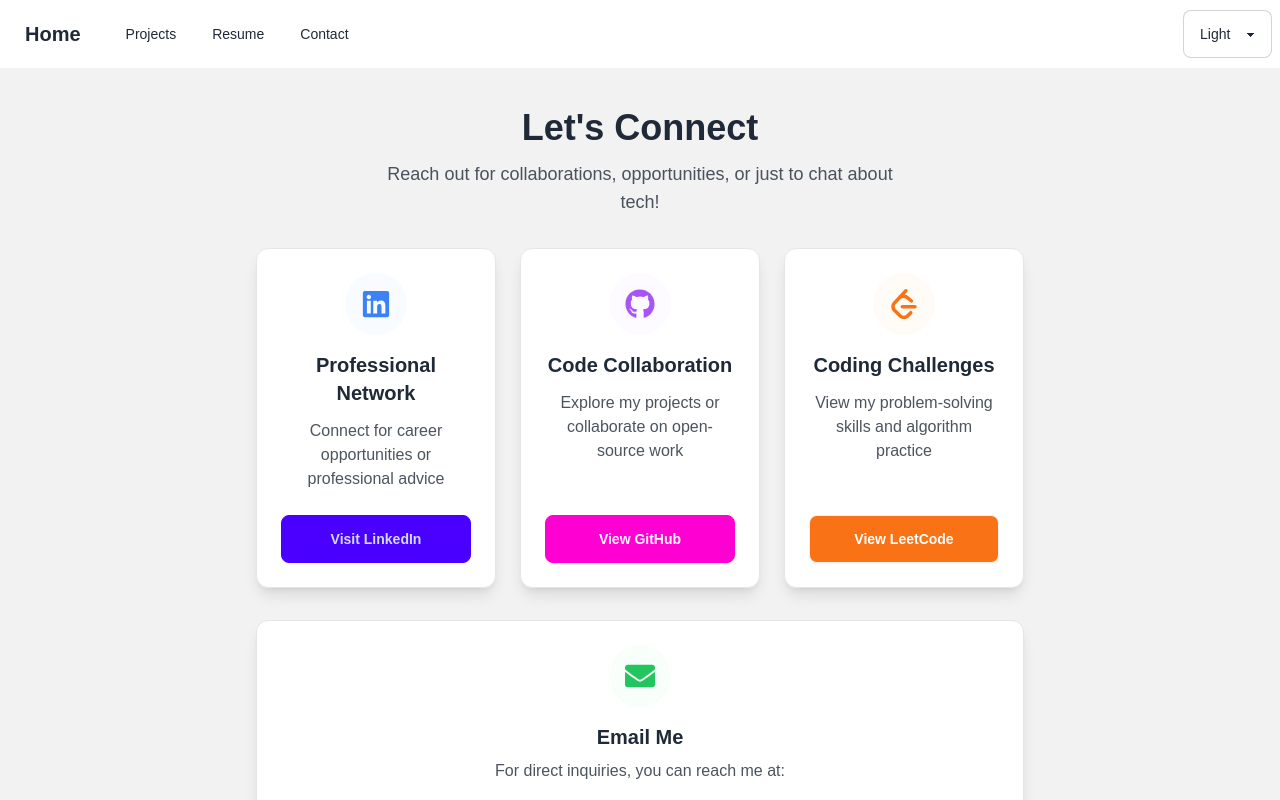
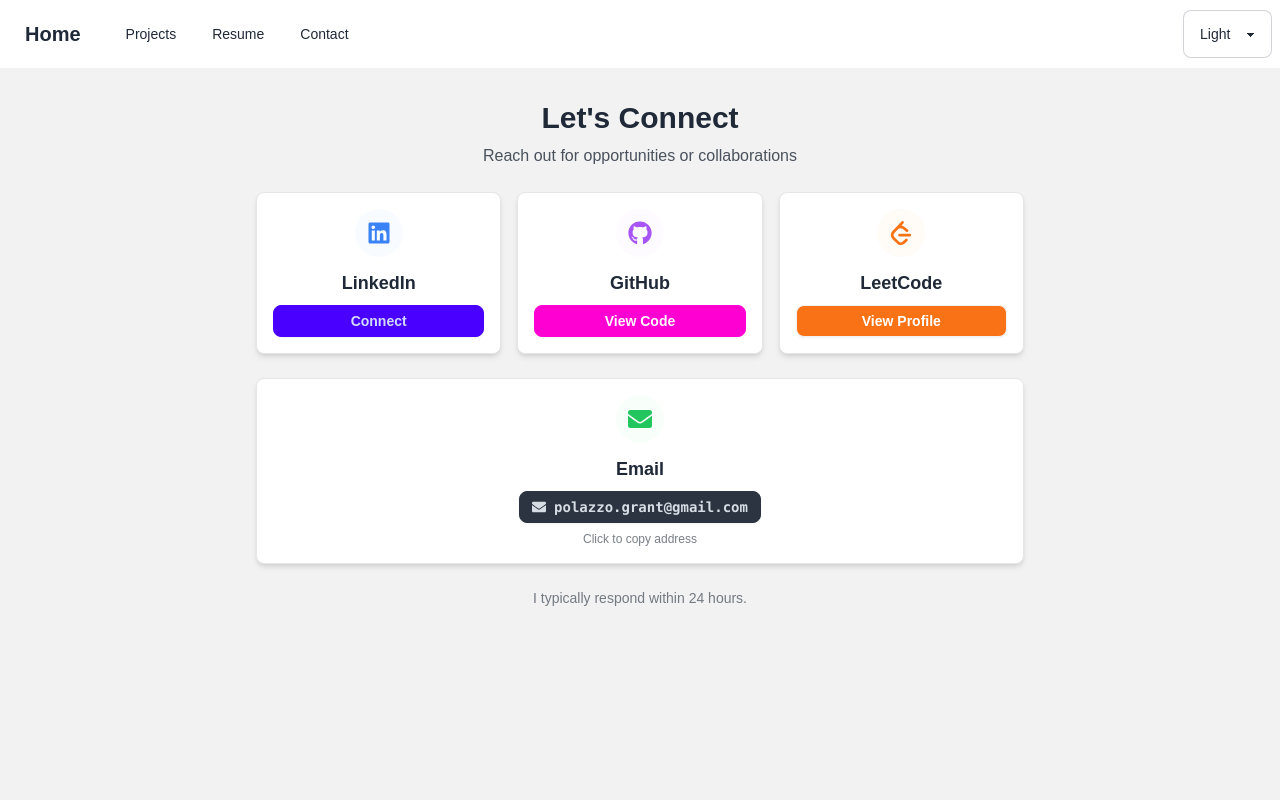
Before and after one commit to thatdudegrantt/personal-site, a Next.js app: page /contact in a window 1280 px wide. Shown: the top 800 px of the page. Built offline with nearby package versions, Linux system fonts and the light colour scheme; no server answers.

Commit message:
changed email  using react state
fixed/changed css, reduced padding, updated text to change w/ styles, simplified text to look professional, added visual consistency in gui.

```diff
--- a/src/app/contact/page.js
+++ b/src/app/contact/page.js
@@ -2,128 +2,126 @@
 import { FaLinkedin, FaGithub, FaEnvelope, FaCode } from "react-icons/fa";
 import { SiLeetcode } from "react-icons/si";
 import { motion } from "framer-motion";
+import { useEffect, useState } from "react";
 
 export default function Contact() {
+    const [email, setEmail] = useState('');
+    const [copied, setCopied] = useState(false);
+
+    useEffect(() => {
+        // Obfuscated email assembly
+        const parts = ['polazzo.grant', 'gmail.com'];
+        setEmail(parts.join('@'));
+    }, []);
+
     const handleEmailClick = () => {
-        const email = 'polazzo.grant' + '@' + 'gmail.com';
         navigator.clipboard.writeText(email);
-        alert('Email copied to clipboard!');
+        setCopied(true);
+        setTimeout(() => setCopied(false), 2000);
     };
 
     return (
-        <div className="min-h-screen bg-base-200 p-6 md:p-10">
-            <div className="max-w-3xl mx-auto space-y-8">
-                {/* Header */}
+        <div className="min-h-screen bg-base-200 p-4 md:p-8">
+            <div className="max-w-3xl mx-auto space-y-6">
+                {/* Compact Header */}
                 <div className="text-center">
-                    <h1 className="text-4xl font-bold text-base-content mb-3">Let's Connect</h1>
-                    <p className="text-lg text-base-content/80 max-w-lg mx-auto">
-                        Reach out for collaborations, opportunities, or just to chat about tech!
+                    <h1 className="text-3xl font-bold text-base-content mb-2">Let's Connect</h1>
+                    <p className="text-base-content/80">
+                        Reach out for opportunities or collaborations
                     </p>
                 </div>
 
-                {/* Contact Cards Grid - Now 3 columns */}
-                <div className="grid grid-cols-1 md:grid-cols-2 lg:grid-cols-3 gap-6">
+                {/* Compact Contact Cards - Equal Height */}
+                <div className="grid grid-cols-1 md:grid-cols-3 gap-4">
                     {/* LinkedIn Card */}
-                    <div className="bg-base-100 rounded-xl shadow-lg hover:shadow-xl transition-shadow duration-300 p-6 border border-base-300">
-                        <div className="flex flex-col items-center text-center h-full">
-                            <div className="bg-blue-100/20 p-4 rounded-full mb-4">
-                                <FaLinkedin className="text-blue-500 text-3xl" />
+                    <div className="bg-base-100 rounded-lg shadow-md hover:shadow-lg transition-shadow p-4 border border-base-300 flex flex-col h-full">
+                        <div className="flex flex-col items-center text-center flex-grow">
+                            <div className="bg-blue-100/20 p-3 rounded-full mb-3">
+                                <FaLinkedin className="text-blue-500 text-2xl" />
                             </div>
-                            <h2 className="text-xl font-semibold text-base-content mb-3">Professional Network</h2>
-                            <p className="text-base-content/80 mb-6 flex-grow">
-                                Connect for career opportunities or professional advice
-                            </p>
+                            <h2 className="text-lg font-semibold mb-2 text-base-content">LinkedIn</h2>
                             <a
                                 href="https://www.linkedin.com/in/grant-polazzo"
                                 target="_blank"
                                 rel="noopener noreferrer"
-                                className="btn btn-primary w-full mt-auto"
+                                className="btn btn-primary btn-sm w-full mt-auto"
                             >
-                                Visit LinkedIn
+                                Connect
                             </a>
                         </div>
                     </div>
 
                     {/* GitHub Card */}
-                    <div className="bg-base-100 rounded-xl shadow-lg hover:shadow-xl transition-shadow duration-300 p-6 border border-base-300">
-                        <div className="flex flex-col items-center text-center h-full">
-                            <div className="bg-purple-100/20 p-4 rounded-full mb-4">
-                                <FaGithub className="text-purple-500 text-3xl" />
+                    <div className="bg-base-100 rounded-lg shadow-md hover:shadow-lg transition-shadow p-4 border border-base-300 flex flex-col h-full">
+                        <div className="flex flex-col items-center text-center flex-grow">
+                            <div className="bg-purple-100/20 p-3 rounded-full mb-3">
+                                <FaGithub className="text-purple-500 text-2xl" />
                             </div>
-                            <h2 className="text-xl font-semibold text-base-content mb-3">Code Collaboration</h2>
-                            <p className="text-base-content/80 mb-6 flex-grow">
-                                Explore my projects or collaborate on open-source work
-                            </p>
+                            <h2 className="text-lg font-semibold mb-2 text-base-content">GitHub</h2>
                             <a
                                 href="https://github.com/thatdudegrantt"
                                 target="_blank"
                                 rel="noopener noreferrer"
-                                className="btn btn-secondary w-full mt-auto"
+                                className="btn btn-secondary btn-sm w-full mt-auto"
                             >
-                                View GitHub
+                                View Code
                             </a>
                         </div>
                     </div>
 
                     {/* LeetCode Card */}
-                    <div className="bg-base-100 rounded-xl shadow-lg hover:shadow-xl transition-shadow duration-300 p-6 border border-base-300">
-                        <div className="flex flex-col items-center text-center h-full">
-                            <div className="bg-orange-100/20 p-4 rounded-full mb-4">
-                                <SiLeetcode className="text-orange-500 text-3xl" />
+                    <div className="bg-base-100 rounded-lg shadow-md hover:shadow-lg transition-shadow p-4 border border-base-300 flex flex-col h-full">
+                        <div className="flex flex-col items-center text-center flex-grow">
+                            <div className="bg-orange-100/20 p-3 rounded-full mb-3">
+                                <SiLeetcode className="text-orange-500 text-2xl" />
                             </div>
-                            <h2 className="text-xl font-semibold text-base-content mb-3">Coding Challenges</h2>
-                            <p className="text-base-content/80 mb-6 flex-grow">
-                                View my problem-solving skills and algorithm practice
-                            </p>
+                            <h2 className="text-lg font-semibold mb-2 text-base-content">LeetCode</h2>
                             <a
                                 href="https://leetcode.com/thatdudegrant/"
                                 target="_blank"
                                 rel="noopener noreferrer"
-                                className="btn bg-orange-500 hover:bg-orange-600 text-white w-full mt-auto"
+                                className="btn bg-orange-500 hover:bg-orange-600 text-white btn-sm w-full mt-auto"
                             >
-                                View LeetCode
+                                View Profile
                             </a>
                         </div>
                     </div>
                 </div>
 
-                {/* Email Section */}
-                <div className="bg-base-100 rounded-xl shadow-lg p-6 border border-base-300">
+                {/* Compact Email Section */}
+                <div className="bg-base-100 rounded-lg shadow-md p-4 border border-base-300">
                     <div className="flex flex-col items-center text-center">
-                        <div className="bg-green-100/20 p-4 rounded-full mb-4">
-                            <FaEnvelope className="text-green-500 text-3xl" />
+                        <div className="bg-green-100/20 p-3 rounded-full mb-3">
+                            <FaEnvelope className="text-green-500 text-2xl" />
                         </div>
-                        <h2 className="text-xl font-semibold text-base-content mb-2">Email Me</h2>
-                        <p className="text-base-content/80 mb-6">
-                            For direct inquiries, you can reach me at:
-                        </p>
+                        <h2 className="text-lg font-semibold mb-2 text-base-content">Email</h2>
 
                         <motion.div
                             whileHover={{ scale: 1.03 }}
                             whileTap={{ scale: 0.98 }}
-                            className="tooltip tooltip-bottom"
-                            data-tip="Click to copy"
+                            className="tooltip"
+                            data-tip={copied ? "Copied!" : "Click to copy"}
                         >
                             <button
                                 onClick={handleEmailClick}
-                                className="btn btn-neutral flex items-center gap-2 px-6"
+                                className="btn btn-neutral btn-sm flex items-center gap-2"
                             >
                                 <FaEnvelope />
-                                <span className="font-mono text-sm">
-                  polazzo.grant<span className="hidden sm:inline">@gmail.com</span>
-                </span>
+                                <span className="font-mono text-xs sm:text-sm">
+                                    {email || 'Loading...'}
+                                </span>
                             </button>
                         </motion.div>
 
-                        <p className="text-sm text-base-content/60 mt-4">
-                            (Click to copy - prevents email scraping)
+                        <p className="text-xs text-base-content/60 mt-2">
+                            {copied ? "Email copied!" : "Click to copy address"}
                         </p>
                     </div>
                 </div>
 
-                {/* Response Time Note */}
-                <div className="text-center text-base-content/70 text-sm">
-                    <p>I typically respond to professional inquiries within 24-48 hours.</p>
+                {/* Minimal Footer */}
+                <div className="text-center text-sm text-base-content/60">
+                    <p>I typically respond within 24 hours.</p>
                 </div>
             </div>
         </div>
```
